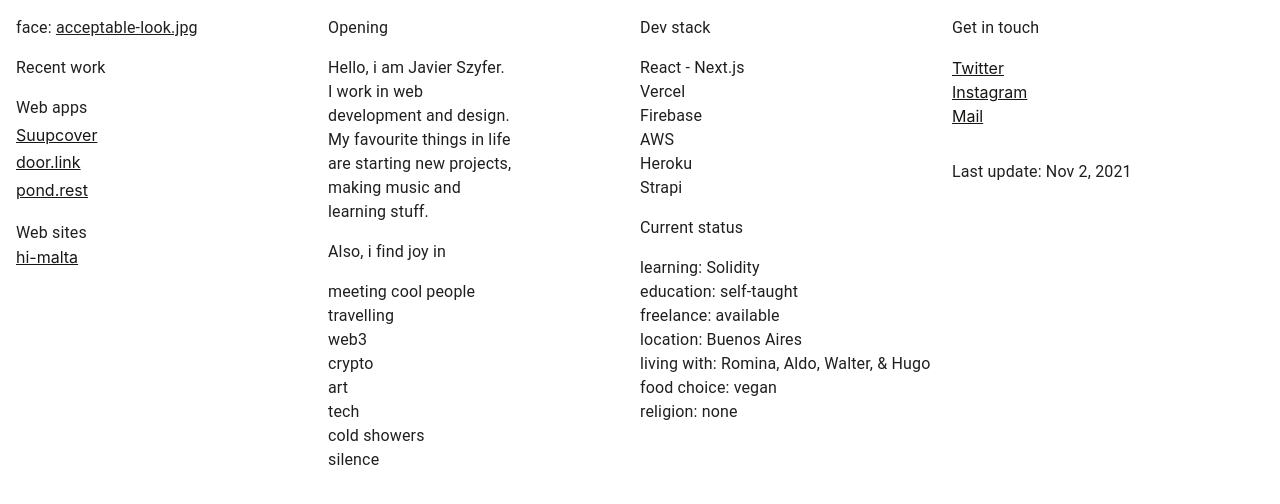
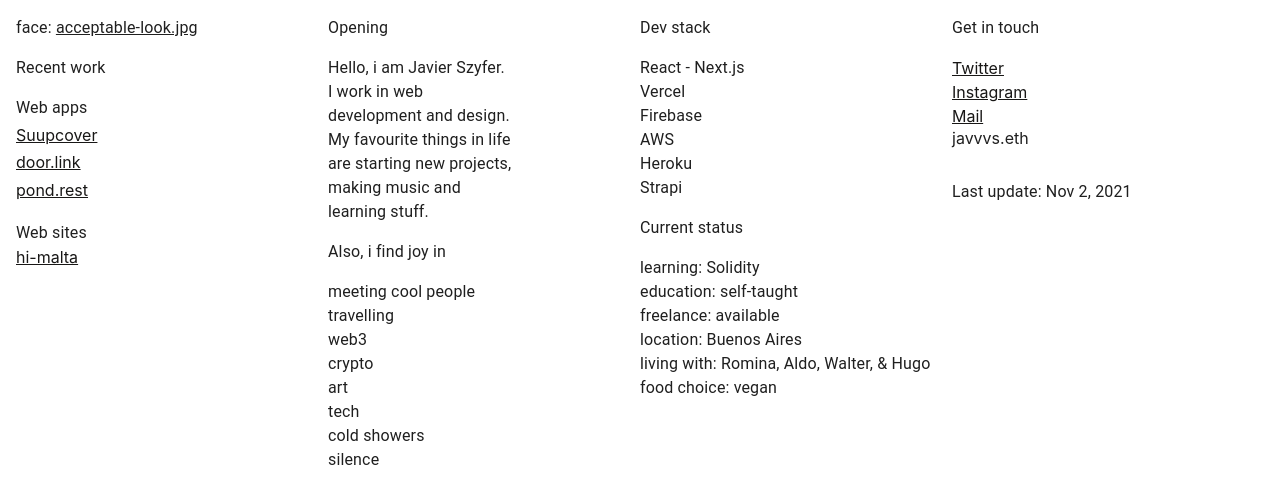
Before and after one commit to Javier-Szyfer/personal, a Next.js app: page / in a window 1280 px wide. Shown: the top 504 px of the page. Built offline with nearby package versions, Linux system fonts and the light colour scheme.

Commit message:
personal update

```diff
--- a/pages/_document.js
+++ b/pages/_document.js
@@ -22,7 +22,7 @@ export default class MyDocument extends Document {
             }}
           />{" "}
           <link rel="shortcut icon" href="/fav.svg" />
-          <meta http-equiv="X-UA-Compatible" content="ie-edge" />
+          <meta httpEquiv="X-UA-Compatible" content="ie-edge" />
           <meta
             name="twitter:card"
             content="summary_large_image"
--- a/pages/index.js
+++ b/pages/index.js
@@ -166,8 +166,6 @@ export default function Home() {
             <br />
             food choice: vegan
             <br />
-            religion: none
-            <br />
           </Typography>
         </Grid>
         <Grid item lg={3} sm={6} xs={12}>
@@ -192,6 +190,7 @@ export default function Home() {
             <a href="mailto:hello@javier.onl" rel="noopener" target="_blank">
               Mail
             </a>
+            <span>javvvs.eth</span>
           </Box>
           <Typography variant="body1" className={classes.marginTop}>
             Last update: Nov 2, 2021
```
Also changed, not shown: 1 other file (tests, documents, lock files or other folders).
